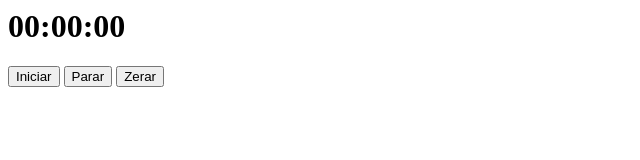
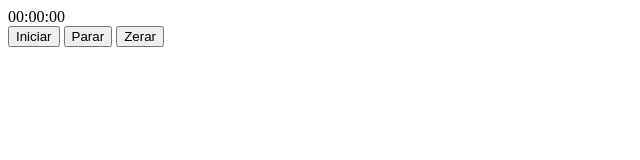
Before and after one commit to walterhml/projeto-cronometro, a plain HTML site: page index.html in a window 1280 px wide. Shown: the whole page, without its empty margins (0-640 px from the left). Drawn offline with Linux system fonts and the light colour scheme.

Commit message:
Update index.html

```diff
--- a/index.html
+++ b/index.html
@@ -6,7 +6,7 @@
     <link rel="stylesheet" href="style.css">
 </head>
 <body>
-    <div id="cronometro"><h1>00:00:00</h1></div>
+    <div id="cronometro">00:00:00</div>
     <button onclick="iniciarCronometro()">Iniciar</button>
     <button onclick="pararCronometro()">Parar</button>
     <button onclick="zerarCronometro()">Zerar</button>
```
